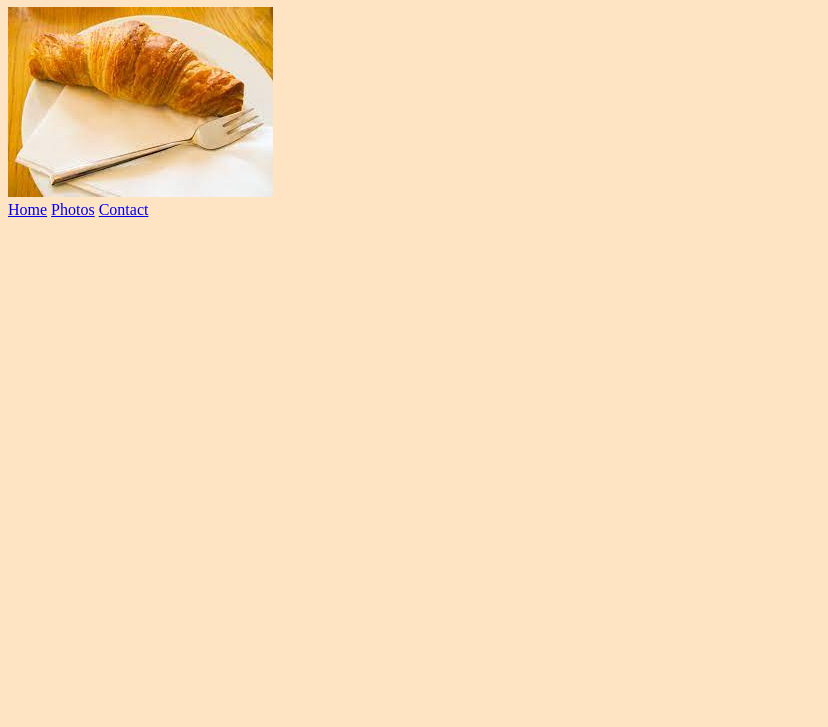
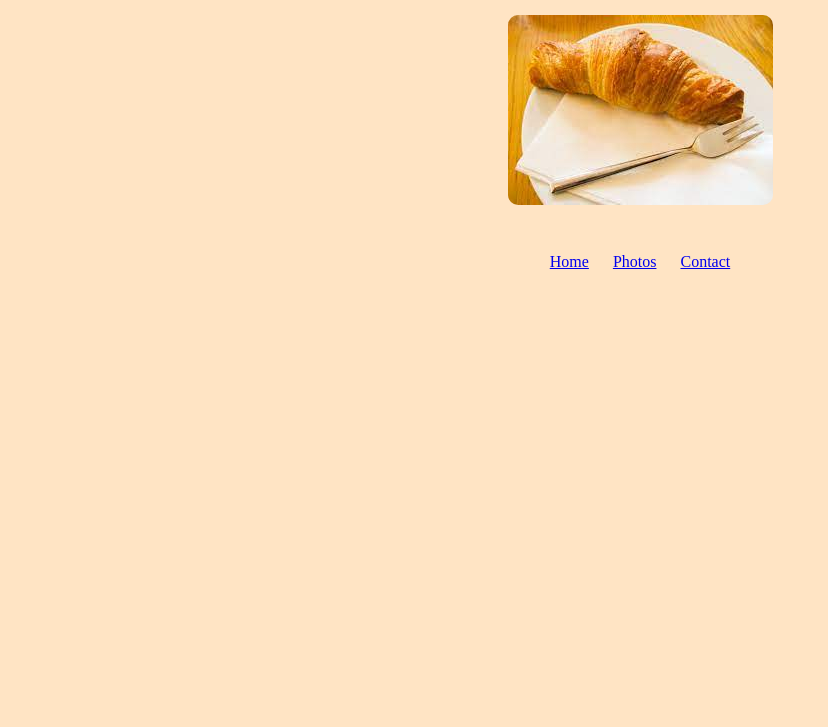
Before and after one commit to MandyMosey/Croissant, a plain HTML site: page photo.html in a window 1280 px wide. Shown: the part 73-800 px from the top of the page, without its empty margins (0-828 px from the left). Drawn offline with Linux system fonts and the light colour scheme.

Commit message:
More styling through CSS

```diff
--- a/photo.html
+++ b/photo.html
@@ -4,15 +4,18 @@
   <meta charset="UTF-8">
   <meta http-equiv="X-UA-Compatible" content="IE=edge">
   <meta name="viewport" content="width=device-width, initial-scale=1.0">
-  <title>Photo</title>
+  <title>Picture of a perfect croissant - Croissant.com</title>
   <link rel="stylesheet" href="/src/styles.css">
+  <meta name="description" content="The best croissant ever made">
 </head>
 <body>
   <h1>Photos</h1>
-  <img src="src/croissant.jpg" alt="">
+  <img src="src/croissant.jpg" alt="buttery croissant" class="croissant-photo">
   <br>
-  <a href="/index.html">Home</a>
-  <a href="/photo.html">Photos</a>
-  <a href="/contact.html">Contact</a>
+  <footer>
+    <a href="/index.html">Home</a>
+    <a href="/photo.html">Photos</a>
+    <a href="/contact.html">Contact</a>
+  </footer>
 </body>
 </html>
--- a/src/styles.css
+++ b/src/styles.css
@@ -4,4 +4,22 @@ body {
 
 h1 {
   color: brown;
+  text-align: center;
 }
+
+p, footer {
+  text-align: center;
+}
+
+a {
+  margin: 0 10px 0 10px;
+  text-align: center;
+}
+
+.croissant-photo {
+  max-width: 100%;
+  height: auto;
+  border-radius: 10px;
+  display: block;
+  margin: 30px auto;
+}
```
Also changed, not shown: contact.html (+8 -4 lines), index.html (+8 -4 lines), 1 other file.
